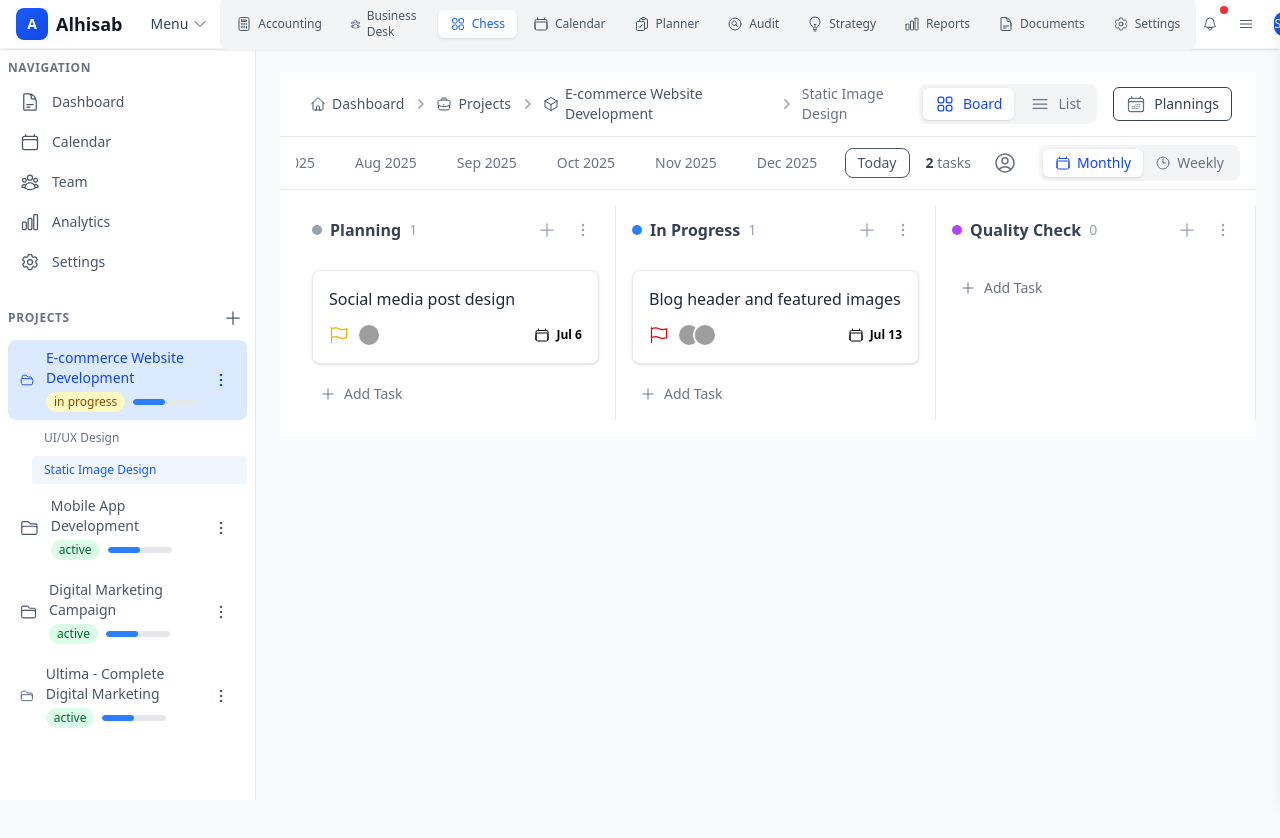
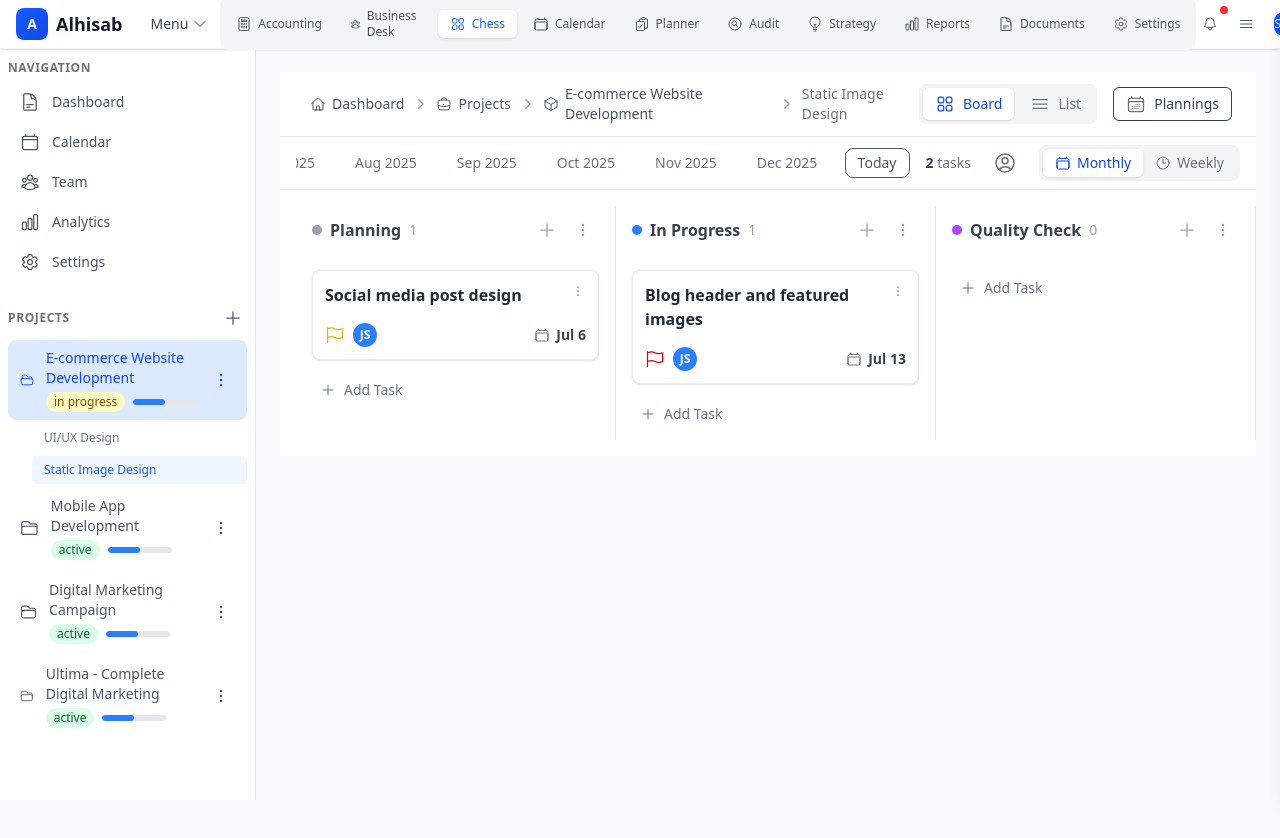
Before and after one commit to einfoengine/alhisab, a Next.js app in the folder frontend/: page /chess/proj_001/ser_001 in a window 1280 px wide. Shown: the top 838 px of the page. Built offline with nearby package versions, Linux system fonts and the light colour scheme; grey boxes are pictures that could not be loaded.

Commit message:
Task card status change done

```diff
--- a/frontend/src/components/TasksBoardView.tsx
+++ b/frontend/src/components/TasksBoardView.tsx
@@ -2,10 +2,9 @@
 
 import React, { useState } from 'react';
 import { DragDropContext, Droppable, Draggable, DropResult } from 'react-beautiful-dnd';
-import { PlusIcon, EllipsisVerticalIcon, CalendarIcon, FlagIcon } from '@heroicons/react/24/outline';
-import { format, isToday, isYesterday } from 'date-fns';
-import usersData from '@/data/users.json';
+import { PlusIcon, EllipsisVerticalIcon } from '@heroicons/react/24/outline';
 import TaskDetailsModal from './TaskDetailsModal';
+import TaskCard from './elements/TaskCard';
 
 type Task = {
   id: string;
@@ -20,6 +19,7 @@ type Task = {
   project_name: string;
   service_name: string;
   subtask_count?: number;
+  archived: { name: 'Archived', color: 'bg-gray-700' },
 };
 
 type TasksBoardViewProps = {
@@ -37,20 +37,6 @@ const columnConfig: Record<Task['status'], { name: string, color: string }> = {
   done: { name: 'Done', color: 'bg-green-500' },
   delivered: { name: 'Delivered', color: 'bg-teal-500' },
   archived: { name: 'Archived', color: 'bg-gray-700' },
-};
-
-
-const priorityConfig: Record<string, { icon: React.ElementType, color: string, name: string }> = {
-  low: { icon: FlagIcon, color: 'text-gray-500', name: 'Low' },
-  medium: { icon: FlagIcon, color: 'text-yellow-500', name: 'Medium' },
-  high: { icon: FlagIcon, color: 'text-red-600', name: 'High' },
-};
-
-const formatDateString = (dateStr: string) => {
-    const date = new Date(dateStr);
-    if (isToday(date)) return 'Today';
-    if (isYesterday(date)) return 'Yesterday';
-    return format(date, 'MMM d');
 };
 
 const TasksBoardView: React.FC<TasksBoardViewProps> = ({ tasks, onUpdateTask, onAddTask }) => {
@@ -150,38 +136,16 @@ const TasksBoardView: React.FC<TasksBoardViewProps> = ({ tasks, onUpdateTask, on
                       </div>
                       <div className={`flex-1 overflow-y-auto p-2 space-y-3 rounded-lg ${snapshot.isDraggingOver ? 'bg-gray-100' : 'bg-transparent'} px-4`}>
                         {columnTasks.map((task, index) => {
-                          const PriorityIcon = priorityConfig[task.priority].icon;
-                          const priorityColor = priorityConfig[task.priority].color;
                           return (
                             <Draggable key={task.id} draggableId={task.id} index={index}>
                               {(provided, snapshot) => (
-                                <div
-                                  ref={provided.innerRef}
-                                  {...provided.draggableProps}
-                                  {...provided.dragHandleProps}
-                                  onClick={() => setSelectedTask(task)}
-                                  className={`bg-white p-4 rounded-lg shadow-sm border transition-shadow ${snapshot.isDragging ? 'shadow-md border-blue-500' : 'border-gray-200/80 hover:border-gray-400'}`}
-                                >
-                                  <h4 className="font-medium text-gray-800 mb-3">{task.title}</h4>
-                                  <div className="flex items-center justify-between text-sm">
-                                    <div className="flex items-center gap-2">
-                                       <div title={`Priority: ${priorityConfig[task.priority].name}`}>
-                                          <PriorityIcon className={`w-5 h-5 ${priorityColor}`} />
-                                       </div>
-                                       <div className="flex -space-x-2">
-                                        {task.assigned_to.slice(0, 2).map(id => {
-                                            const user = usersData.users.find(u => u.id === id);
-                                            return user ? <img key={id} src={user.avatar} alt={user.name} title={user.name} className="w-6 h-6 rounded-full border-2 border-white" /> : null;
-                                        })}
-                                        {task.assigned_to.length > 2 && <div className="w-6 h-6 rounded-full bg-gray-200 flex items-center justify-center text-xs font-bold text-gray-500 border-2 border-white">+{task.assigned_to.length - 2}</div>}
-                                      </div>
-                                    </div>
-                                    <div className="flex items-center gap-1.5" title={`Due ${format(new Date(task.end_date), 'MMM d, yyyy')}`}>
-                                      <CalendarIcon className="w-4 h-4" />
-                                      <span className={`font-semibold text-xs ${new Date(task.end_date) < new Date() ? 'text-red-500' : ''}`}>{formatDateString(task.end_date)}</span>
-                                    </div>
-                                  </div>
-                                </div>
+                                <TaskCard
+                                  task={task}
+                                  provided={provided}
+                                  snapshot={snapshot}
+                                  onCardClick={() => setSelectedTask(task)}
+                                  onUpdateTask={onUpdateTask}
+                                />
                               )}
                             </Draggable>
                           )
--- /dev/null
+++ b/frontend/src/components/elements/TaskCard.tsx
@@ -0,0 +1,140 @@
+'use client';
+
+import React, { useState, useRef, useEffect } from 'react';
+import { DraggableProvided, DraggableStateSnapshot } from 'react-beautiful-dnd';
+import { EllipsisVerticalIcon, CalendarIcon, FlagIcon } from '@heroicons/react/24/outline';
+import { format } from 'date-fns';
+import usersData from '@/data/users.json';
+
+type Task = {
+  id: string;
+  title: string;
+  description: string;
+  status: 'planning' | 'doing' | 'qc' | 'redo' | 'done' | 'delivered' | 'archived';
+  assigned_to: string[];
+  priority: 'low' | 'medium' | 'high';
+  order: number;
+  start_date: string;
+  end_date: string;
+  project_name: string;
+  service_name: string;
+  subtask_count?: number;
+};
+
+const priorityConfig: Record<string, { icon: React.ElementType, color: string, name: string }> = {
+  low: { icon: FlagIcon, color: 'text-gray-500', name: 'Low' },
+  medium: { icon: FlagIcon, color: 'text-yellow-500', name: 'Medium' },
+  high: { icon: FlagIcon, color: 'text-red-600', name: 'High' },
+};
+
+const columnConfig: Record<Task['status'], { name: string, color: string }> = {
+  planning: { name: 'Planning', color: 'bg-gray-400' },
+  doing: { name: 'In Progress', color: 'bg-blue-500' },
+  qc: { name: 'Quality Check', color: 'bg-purple-500' },
+  redo: { name: 'Redo', color: 'bg-red-500' },
+  done: { name: 'Done', color: 'bg-green-500' },
+  delivered: { name: 'Delivered', color: 'bg-teal-500' },
+  archived: { name: 'Archived', color: 'bg-gray-700' },
+};
+
+
+type TaskCardProps = {
+    task: Task;
+    provided: DraggableProvided;
+    snapshot: DraggableStateSnapshot;
+    onCardClick: (task: Task) => void;
+    onUpdateTask: (taskId: string, updates: Partial<Task>) => void;
+};
+
+const TaskCard: React.FC<TaskCardProps> = ({ task, provided, snapshot, onCardClick, onUpdateTask }) => {
+    const [menuOpen, setMenuOpen] = useState(false);
+    const menuRef = useRef<HTMLDivElement>(null);
+
+    useEffect(() => {
+        const handleClickOutside = (event: MouseEvent) => {
+            if (menuRef.current && !menuRef.current.contains(event.target as Node)) {
+                setMenuOpen(false);
+            }
+        };
+        document.addEventListener("mousedown", handleClickOutside);
+        return () => {
+            document.removeEventListener("mousedown", handleClickOutside);
+        };
+    }, [menuRef]);
+
+    const handleStatusChange = (newStatus: Task['status']) => {
+        onUpdateTask(task.id, { status: newStatus });
+        setMenuOpen(false);
+    };
+
+    const PriorityIcon = priorityConfig[task.priority].icon;
+    const priorityColor = priorityConfig[task.priority].color;
+
+    return (
+        <div
+            ref={provided.innerRef}
+            {...provided.draggableProps}
+            {...provided.dragHandleProps}
+            onClick={() => onCardClick(task)}
+            className={`bg-white p-3 rounded-lg shadow-sm border transition-shadow relative ${snapshot.isDragging ? 'shadow-md border-blue-500' : 'border-gray-200/80 hover:bg-gray-100 hover:border-gray-300'}`}
+        >
+            <div className="absolute top-2 right-2">
+                <div ref={menuRef} className="relative">
+                    <button
+                        onClick={(e) => {
+                            e.stopPropagation();
+                            setMenuOpen(!menuOpen);
+                        }}
+                        className="p-1 text-gray-400 hover:text-gray-700 rounded-md hover:bg-gray-200 transition-colors"
+                    >
+                        <EllipsisVerticalIcon className="w-4 h-4" />
+                    </button>
+                    {menuOpen && (
+                        <div className="absolute right-0 mt-1 w-48 bg-white rounded-md shadow-lg z-20 border border-gray-100">
+                            <div className="py-1">
+                                <span className="block px-4 py-2 text-xs text-gray-400">Change Status</span>
+                                {Object.entries(columnConfig).filter(([statusKey]) => statusKey !== 'archived').map(([statusKey, { name }]) => (
+                                    <button
+                                        key={statusKey}
+                                        onClick={(e) => {
+                                            e.stopPropagation();
+                                            handleStatusChange(statusKey as Task['status']);
+                                        }}
+                                        className="w-full text-left block px-4 py-2 text-sm text-gray-700 hover:bg-gray-100"
+                                    >
+                                        {name}
+                                    </button>
+                                ))}
+                            </div>
+                        </div>
+                    )}
+                </div>
+            </div>
+
+            <h4 className="font-semibold text-gray-800 mb-4 pr-6 text-base">{task.title}</h4>
+            <div className="flex items-center justify-between text-sm">
+                <div className="flex items-center gap-2">
+                    <div title={`Priority: ${priorityConfig[task.priority].name}`}>
+                        <PriorityIcon className={`w-5 h-5 ${priorityColor}`} />
+                    </div>
+
+                    {task.assigned_to.length > 0 && (() => {
+                        const user = usersData.users.find(u => u.id === task.assigned_to[0]);
+                        const initials = user ? user.name.split(' ').map(n => n[0]).join('').substring(0,2) : '';
+                        return user ? (
+                            <div key={user.id} title={user.name} className="w-6 h-6 rounded-full bg-blue-500 flex items-center justify-center text-xs font-bold text-white">
+                                {initials}
+                            </div>
+                        ) : null;
+                    })()}
+                </div>
+                <div className="flex items-center gap-1.5" title={`Due ${format(new Date(task.end_date), 'MMM d, yyyy')}`}>
+                    <CalendarIcon className="w-4 h-4 text-gray-500" />
+                    <span className={`font-semibold text-sm text-gray-700`}>{format(new Date(task.end_date), 'MMM d')}</span>
+                </div>
+            </div>
+        </div>
+    );
+};
+
+export default TaskCard;
```
